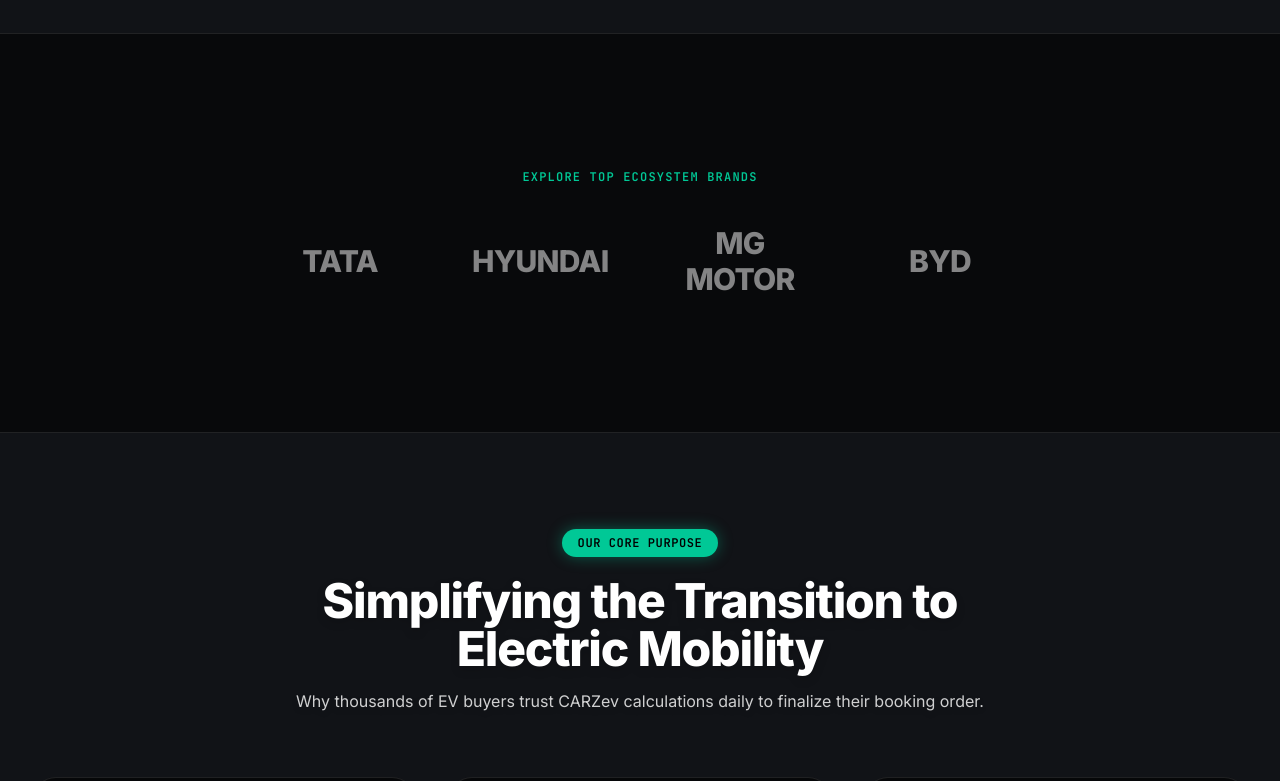
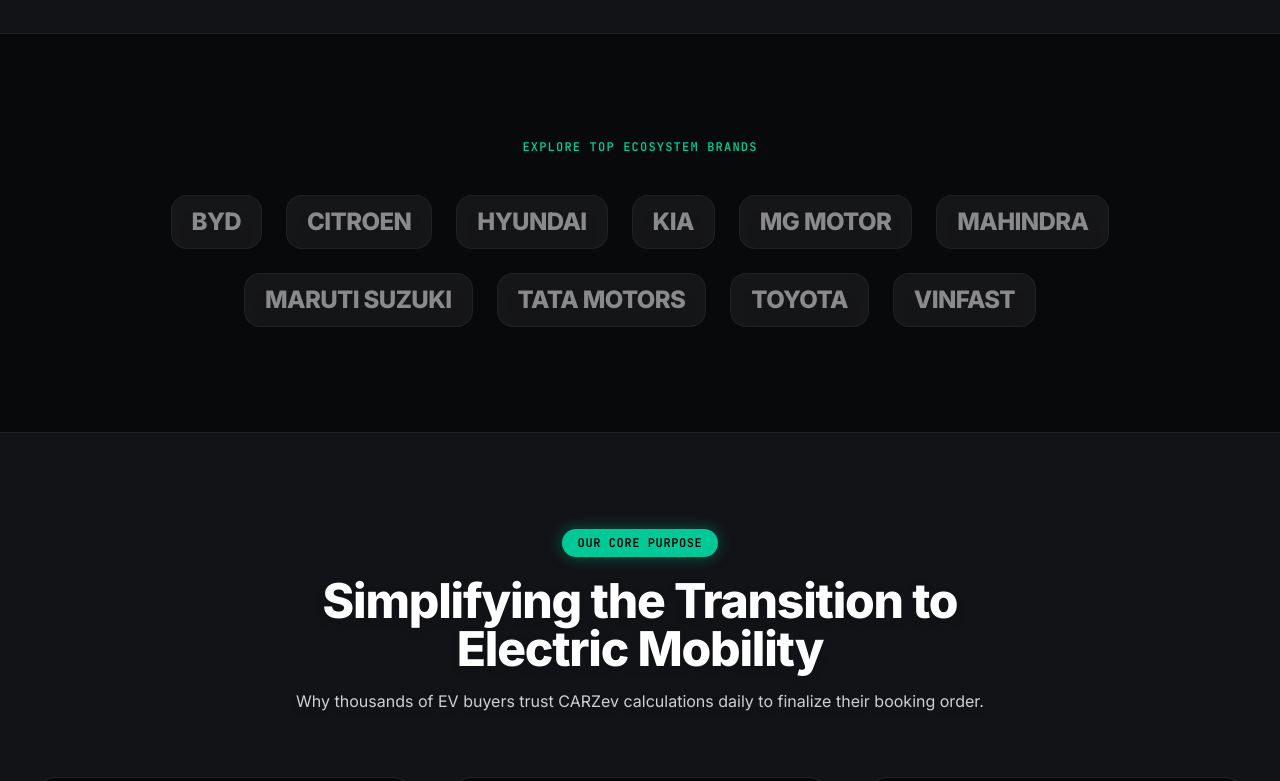
Before and after one commit to reachout2utkarshsingh/carzev, a React (Vite) app: page / in a window 1280 px wide. Shown: the part 1540-2321 px from the top of the page. Built offline with nearby package versions, Linux system fonts and the light colour scheme; no server answers; the database is empty.

Commit message:
Enhance search reliability, dynamic brand listing, and modernize brand filter checkboxes

```diff
--- a/src/App.tsx
+++ b/src/App.tsx
@@ -23,6 +23,8 @@
   const [selectedCategory, setSelectedCategory] = useState<'cars' | 'scooters' | 'bikes' | 'commercial' | 'all' | 'two-wheelers'>('all');
   const [filterBudget, setFilterBudget] = useState<number>(50);
   const [filterNewLaunches, setFilterNewLaunches] = useState<boolean>(false);
+  const [searchQuery, setSearchQuery] = useState<string>('');
+  const [selectedBrands, setSelectedBrands] = useState<string[]>([]);
 
   // Pre-populate Comparison Basket with default models from screenshots
   const [compareList, setCompareList] = useState<EVModel[]>([]);
@@ -125,6 +127,9 @@
             setFilterNewLaunches={setFilterNewLaunches}
             onAddToCompare={handleAddToCompare}
             compareList={compareList}
+            searchQuery={searchQuery}
+            setSearchQuery={setSearchQuery}
+            setSelectedBrands={setSelectedBrands}
           />
         );
       case 'listings':
@@ -140,6 +145,10 @@
             setFilterNewLaunches={setFilterNewLaunches}
             onAddToCompare={handleAddToCompare}
             compareList={compareList}
+            searchQuery={searchQuery}
+            setSearchQuery={setSearchQuery}
+            selectedBrands={selectedBrands}
+            setSelectedBrands={setSelectedBrands}
           />
         );
       case 'detail':
@@ -214,6 +223,8 @@
         onSelectEV={handleSelectEV}
         selectedCity={selectedCity}
         setSelectedCity={setSelectedCity}
+        searchQuery={searchQuery}
+        setSearchQuery={setSearchQuery}
       />
 
       {/* Scalable view node content */}
--- a/src/components/CategoryView.tsx
+++ b/src/components/CategoryView.tsx
@@ -14,6 +14,10 @@
   setFilterNewLaunches: (newLaunches: boolean) => void;
   onAddToCompare: (ev: EVModel) => void;
   compareList: EVModel[];
+  searchQuery: string;
+  setSearchQuery: (query: string) => void;
+  selectedBrands: string[];
+  setSelectedBrands: (brands: string[]) => void;
 }
 
 export default function CategoryView({
@@ -26,10 +30,13 @@
   filterNewLaunches,
   setFilterNewLaunches,
   onAddToCompare,
-  compareList
+  compareList,
+  searchQuery,
+  setSearchQuery,
+  selectedBrands,
+  setSelectedBrands
 }: CategoryViewProps) {
-  // Local states for additional sidebar filters
-  const [selectedBrands, setSelectedBrands] = useState<string[]>([]);
+  // Local states for remaining sidebar filters
   const [minRange, setMinRange] = useState<number>(0);
   const [seatingChoice, setSeatingChoice] = useState<number | 'all'>('all');
   const [sortBy, setSortBy] = useState<string>('rank'); // 'rank', 'price-asc', 'price-desc', 'range-desc'
@@ -37,13 +44,26 @@
   // Extract all existing unique brands for checkbox iteration
   const allBrands = useMemo(() => {
     const brands = evModels.map(ev => ev.brand);
-    return Array.from(new Set(brands));
+    return Array.from(new Set(brands)).sort();
   }, []);
 
-  // Filter items matching sidebar settings
+  // Filter items matching sidebar settings and search query
   const filteredEVs = useMemo(() => {
     return evModels.filter((ev) => {
-      // 1. Category check
+      // 1. Search Query check
+      if (searchQuery.trim()) {
+        const query = searchQuery.toLowerCase();
+        const matchesName = ev.name.toLowerCase().includes(query);
+        const matchesBrand = ev.brand.toLowerCase().includes(query);
+        const matchesCategory = ev.category.toLowerCase().includes(query);
+        const matchesDesc = ev.description.toLowerCase().includes(query);
+
+        if (!matchesName && !matchesBrand && !matchesCategory && !matchesDesc) {
+          return false;
+        }
+      }
+
+      // 2. Category check
       if (selectedCategory !== 'all') {
         if (selectedCategory === 'two-wheelers') {
           if (ev.category !== 'scooters' && ev.category !== 'bikes') {
@@ -53,23 +73,23 @@
           return false;
         }
       }
-      // 2. Budget upper limit check
+      // 3. Budget upper limit check
       if (ev.priceMin > filterBudget) {
         return false;
       }
-      // 3. New launch check
+      // 4. New launch check
       if (filterNewLaunches && !ev.newLaunch) {
         return false;
       }
-      // 4. Multiple selected brands check
+      // 5. Multiple selected brands check
       if (selectedBrands.length > 0 && !selectedBrands.includes(ev.brand)) {
         return false;
       }
-      // 5. Min range check
+      // 6. Min range check
       if (ev.range < minRange) {
         return false;
       }
-      // 6. Seating capacity check
+      // 7. Seating capacity check
       if (seatingChoice !== 'all' && ev.seatingCapacity !== seatingChoice) {
         return false;
       }
@@ -87,7 +107,7 @@
       // Default: popularity rank / rating desc
       return b.rating - a.rating;
     });
-  }, [selectedCategory, filterBudget, filterNewLaunches, selectedBrands, minRange, seatingChoice, sortBy]);
+  }, [selectedCategory, filterBudget, filterNewLaunches, selectedBrands, minRange, seatingChoice, sortBy, searchQuery]);
 
   const handleBrandToggle = (brand: string) => {
     if (selectedBrands.includes(brand)) {
@@ -105,6 +125,7 @@
     setMinRange(0);
     setSeatingChoice('all');
     setSortBy('rank');
+    setSearchQuery('');
   };
 
   return (
@@ -209,22 +230,28 @@
             {/* A3. Brand list checkboxes */}
             <div>
               <p className="text-xs font-bold text-[#8b919b] uppercase tracking-wider mb-3">Filter by Brand</p>
-              <div className="space-y-2 max-h-40 overflow-y-auto pr-2" id="brand-checkboxes-list">
+              <div className="space-y-2 max-h-48 overflow-y-auto pr-2" id="brand-checkboxes-list">
                 {allBrands.map((brand) => {
                   const isChecked = selectedBrands.includes(brand);
                   return (
-                    <label
+                    <button
                       key={brand}
-                      className="flex items-center gap-2.5 text-xs text-[#c0c7d1] hover:text-white cursor-pointer select-none"
+                      onClick={() => handleBrandToggle(brand)}
+                      className={`w-full flex items-center justify-between px-3 py-2.5 text-xs font-bold rounded-xl border transition-all duration-200 cursor-pointer select-none text-left ${
+                        isChecked
+                          ? 'bg-[#1b6ca8]/20 border-[#9acbff] text-white shadow-[0_0_15px_rgba(154,203,255,0.05)]'
+                          : 'bg-[#111317] border-[#414750]/20 text-[#c0c7d1] hover:border-[#8b919b] hover:text-white'
+                      }`}
                     >
-                      <input
-                        type="checkbox"
-                        checked={isChecked}
-                        onChange={() => handleBrandToggle(brand)}
-                        className="w-4 h-4 rounded-md border-[#414750] bg-[#111317] text-[#1b6ca8] focus:ring-1 focus:ring-[#9acbff]"
-                      />
                       <span>{brand}</span>
-                    </label>
+                      <div className={`w-4 h-4 rounded flex items-center justify-center border transition-all duration-200 ${
+                        isChecked
+                          ? 'bg-[#9acbff] border-[#9acbff]'
+                          : 'border-[#414750]/65 bg-transparent'
+                      }`}>
+                        {isChecked && <Check className="w-3 h-3 text-[#111317] stroke-[3.5]" />}
+                      </div>
+                    </button>
                   );
                 })}
               </div>
@@ -289,12 +316,26 @@
           <div className="lg:col-span-3 space-y-6">
 
             {/* Status overview text lines */}
-            <div className="flex justify-between items-center text-xs text-[#8b919b] font-mono">
-              <p>Found <span className="text-white font-bold">{filteredEVs.length}</span> Electric Vehicles match criteria</p>
-              {(selectedBrands.length > 0 || minRange > 0 || seatingChoice !== 'all' || filterBudget < 50 || selectedCategory !== 'all') && (
+            <div className="flex flex-col sm:flex-row sm:items-center justify-between gap-3 text-xs text-[#8b919b] font-mono bg-[#1a1c20] p-4 rounded-2xl border border-[#414750]/30">
+              <div className="flex flex-wrap items-center gap-2">
+                <span>Found <span className="text-white font-bold">{filteredEVs.length}</span> Electric Vehicles match criteria</span>
+                {searchQuery && (
+                  <span className="flex items-center gap-1 bg-[#1b6ca8]/20 border border-[#9acbff]/35 text-[#9acbff] px-2 py-0.5 rounded-lg text-[10px] font-bold">
+                    Search: "{searchQuery}"
+                    <button
+                      onClick={() => setSearchQuery('')}
+                      className="hover:text-white font-black cursor-pointer text-[12px] px-1"
+                      title="Clear search query"
+                    >
+                      ×
+                    </button>
+                  </span>
+                )}
+              </div>
+              {(selectedBrands.length > 0 || minRange > 0 || seatingChoice !== 'all' || filterBudget < 50 || selectedCategory !== 'all' || searchQuery !== '') && (
                 <button
                   onClick={handleClearFilters}
-                  className="text-[#9acbff] hover:underline cursor-pointer"
+                  className="text-[#9acbff] hover:underline cursor-pointer text-right self-end sm:self-auto font-bold"
                 >
                   Reset Active Filters
                 </button>
--- a/src/components/HomeView.tsx
+++ b/src/components/HomeView.tsx
@@ -7,12 +7,15 @@
 
 interface HomeViewProps {
   setCurrentPage: (page: PageType) => void;
-  setSelectedCategory: (category: 'cars' | 'scooters' | 'bikes' | 'commercial' | 'all') => void;
+  setSelectedCategory: (category: 'cars' | 'scooters' | 'bikes' | 'commercial' | 'all' | 'two-wheelers') => void;
   onSelectEV: (evId: string) => void;
   setFilterBudget: (budget: number) => void;
   setFilterNewLaunches: (newLaunches: boolean) => void;
   onAddToCompare: (ev: EVModel) => void;
   compareList: EVModel[];
+  searchQuery: string;
+  setSearchQuery: (query: string) => void;
+  setSelectedBrands: (brands: string[]) => void;
 }
 
 const containerVariants = {
@@ -37,9 +40,18 @@
   setFilterBudget,
   setFilterNewLaunches,
   onAddToCompare,
-  compareList
+  compareList,
+  searchQuery,
+  setSearchQuery,
+  setSelectedBrands
 }: HomeViewProps) {
-  const [localSearch, setLocalSearch] = useState('');
+  const [localSearch, setLocalSearch] = useState(searchQuery);
+
+  // Dynamic list of unique brands
+  const allBrands = React.useMemo(() => {
+    const brands = evModels.map(ev => ev.brand);
+    return Array.from(new Set(brands)).sort();
+  }, []);
 
   const containerRef = useRef<HTMLDivElement>(null);
 
@@ -62,6 +74,11 @@
     });
   }, [smoothProgress]);
 
+  // Sync local search state with global state if changed
+  useEffect(() => {
+    setLocalSearch(searchQuery);
+  }, [searchQuery]);
+
   // Extract popular items
   const popularEVs = evModels.filter(m => m.popular).slice(0, 4);
 
@@ -69,6 +86,8 @@
     // Reset filters
     setFilterBudget(100);
     setFilterNewLaunches(false);
+    setSelectedBrands([]);
+    setSearchQuery('');
 
     if (type === 'cars' || type === 'scooters' || type === 'bikes') {
       setSelectedCategory(type);
@@ -85,12 +104,22 @@
     setCurrentPage('listings');
   };
 
+  const handleBrandClick = (brand: string) => {
+    setSelectedCategory('all');
+    setSelectedBrands([brand]);
+    setSearchQuery('');
+    setFilterBudget(100);
+    setFilterNewLaunches(false);
+    setCurrentPage('listings');
+  };
+
   const handleLocalSearchSubmit = (e: React.FormEvent) => {
     e.preventDefault();
-    if (!localSearch.trim()) return;
 
     // Redirect to listings and match string
     setSelectedCategory('all');
+    setSelectedBrands([]); // Clear brands filter on free search
+    setSearchQuery(localSearch.trim());
     setCurrentPage('listings');
   };
 
@@ -308,31 +337,16 @@
             className="max-w-7xl mx-auto px-4 sm:px-6 lg:px-8 text-center"
           >
             <h3 className="text-xs uppercase font-bold tracking-widest text-[#00C896] mb-10 font-mono drop-shadow-md">Explore Top Ecosystem Brands</h3>
-            <div className="grid grid-cols-2 md:grid-cols-4 max-w-3xl mx-auto gap-8 items-center justify-center">
-              <span
-                onClick={() => handlePillClick('cars')}
-                className="text-xl md:text-3xl font-black text-white/50 hover:text-white cursor-pointer transition-all uppercase tracking-tight px-4 hover:scale-110 drop-shadow-xl"
-              >
-                TATA
-              </span>
-              <span
-                onClick={() => handlePillClick('cars')}
-                className="text-xl md:text-3xl font-black text-white/50 hover:text-white cursor-pointer transition-all uppercase tracking-tight px-4 hover:scale-110 drop-shadow-xl"
-              >
-                HYUNDAI
-              </span>
-              <span
-                onClick={() => handlePillClick('cars')}
-                className="text-xl md:text-3xl font-black text-white/50 hover:text-white cursor-pointer transition-all uppercase tracking-tight px-4 hover:scale-110 drop-shadow-xl"
-              >
-                MG MOTOR
-              </span>
-              <span
-                onClick={() => handlePillClick('cars')}
-                className="text-xl md:text-3xl font-black text-white/50 hover:text-white cursor-pointer transition-all uppercase tracking-tight px-4 hover:scale-110 drop-shadow-xl"
-              >
-                BYD
-              </span>
+            <div className="flex flex-wrap justify-center gap-4 sm:gap-6 max-w-5xl mx-auto items-center px-4">
+              {allBrands.map((brand) => (
+                <span
+                  key={brand}
+                  onClick={() => handleBrandClick(brand)}
+                  className="text-base sm:text-xl md:text-2xl font-black text-white/50 hover:text-[#00C896] hover:scale-110 cursor-pointer transition-all uppercase tracking-tight px-4 sm:px-5 py-2 sm:py-2.5 bg-white/5 hover:bg-white/10 rounded-2xl border border-white/5 hover:border-[#00C896]/20 drop-shadow-xl"
+                >
+                  {brand}
+                </span>
+              ))}
             </div>
           </motion.div>
         </section>
```
Also changed, not shown: src/components/Navbar.tsx (+16 -3 lines).
